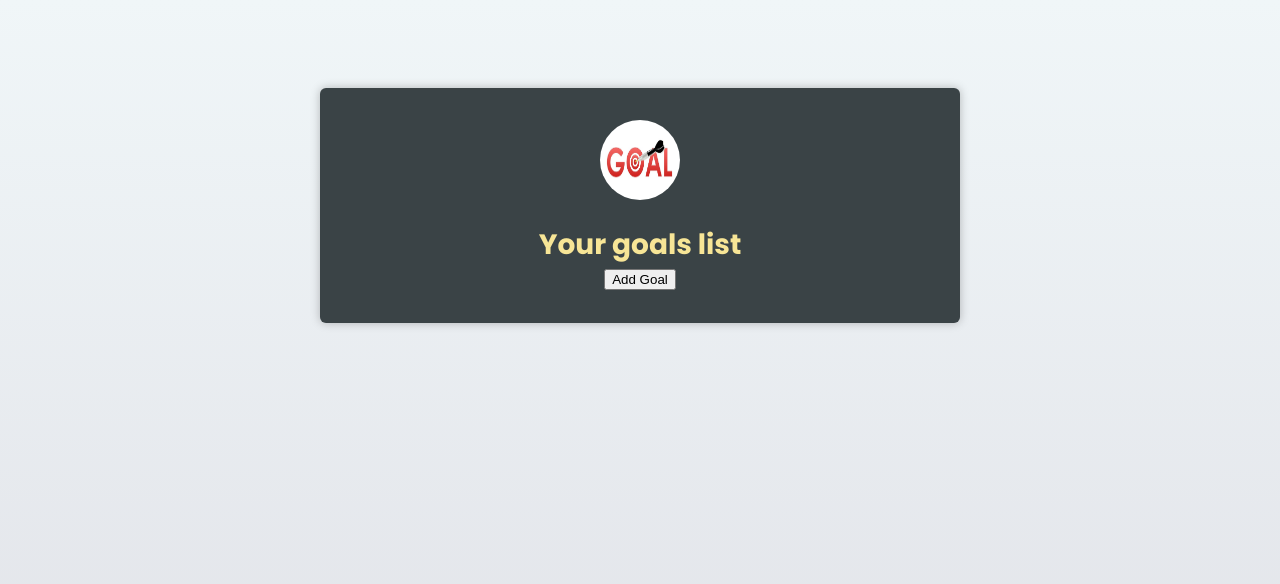
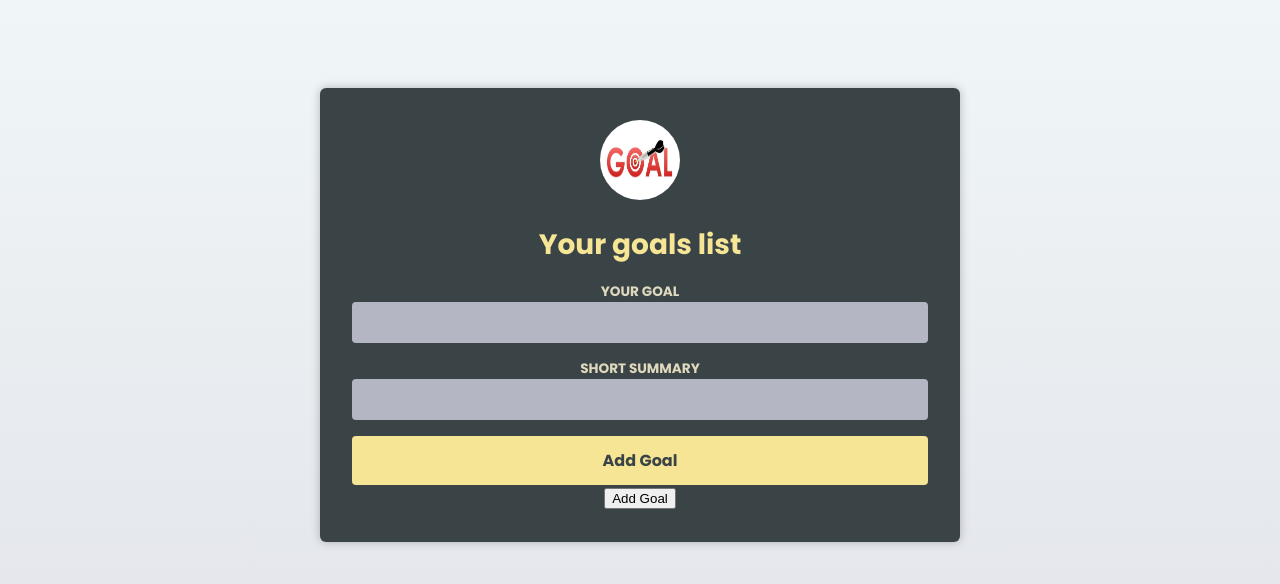
Before and after one commit to KozerT/react-code-play-ground, a React (Vite) app: page / in a window 1280 px wide. Shown: the top 584 px of the page. Built offline with nearby package versions, Linux system fonts and the light colour scheme.

Commit message:
Generic Event Types added

```diff
--- a/src/App.tsx
+++ b/src/App.tsx
@@ -3,7 +3,7 @@
 import CourseGoaList from "./components/courseGoalList.tsx";
 import "./App.css";
 import { useState } from "react";
-
+import NewGoal from "./components/newGoal.tsx";
 export type CourseGoal = {
   title: string;
   description: string;
@@ -32,6 +32,7 @@
       <Header image={{ src: goalsImg, alt: "A list of goals" }}>
         <h1> Your goals list</h1>
       </Header>
+      <NewGoal />
       <button onClick={addGoalHandler}>Add Goal</button>
       <CourseGoaList goals={goals} onDeleteGoal={handleDeleteGoal} />
     </main>
--- /dev/null
+++ b/src/components/newGoal.tsx
@@ -0,0 +1,22 @@
+import { type FormEvent } from "react";
+
+export default function NewGoal() {
+  function handleSubmit(event: FormEvent) {
+    event.preventDefault();
+  }
+
+  return (
+    <form onSubmit={handleSubmit}>
+      <p>
+        <label htmlFor="goal">Your goal</label>
+        <input id="goal" type="text" />
+      </p>
+
+      <p>
+        <label htmlFor="summary">Short summary</label>
+        <input id="summary" type="text" />
+      </p>
+      <button>Add Goal</button>
+    </form>
+  );
+}
```
